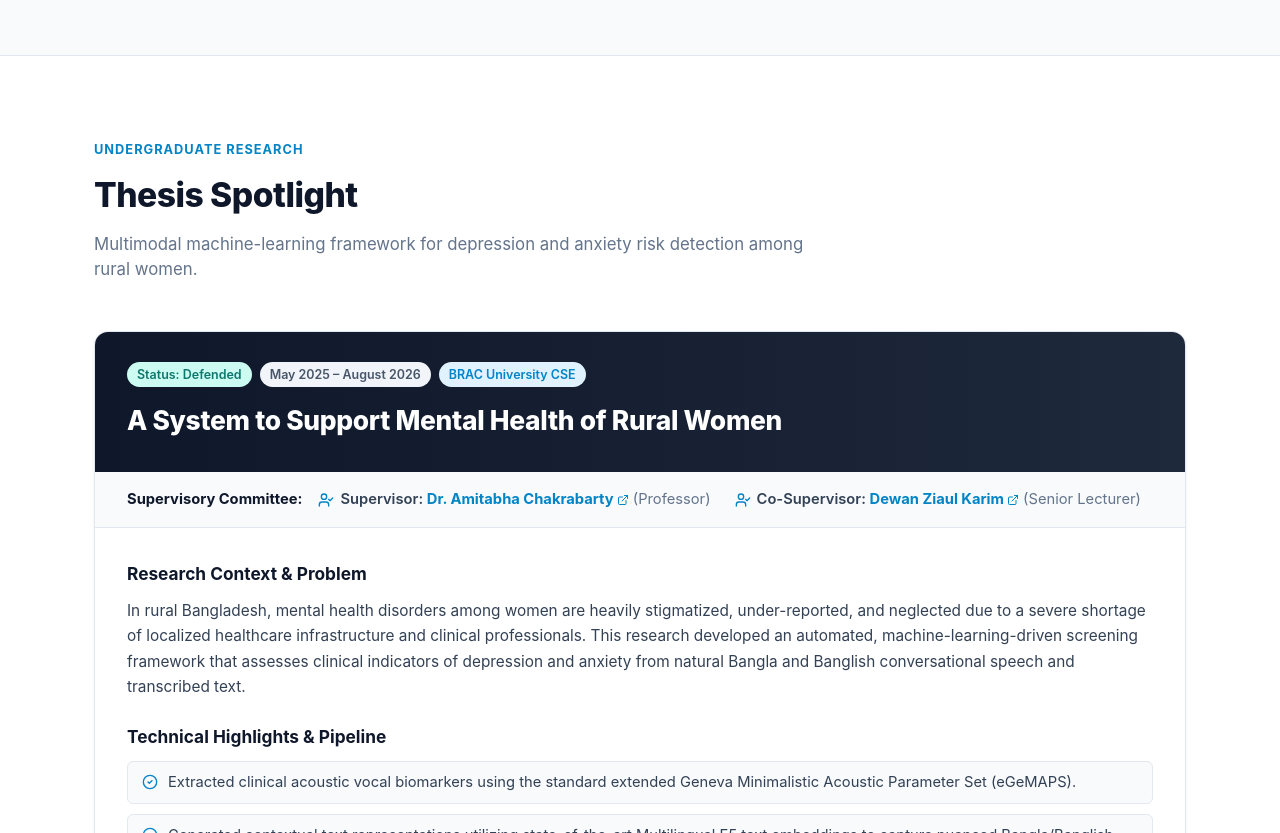
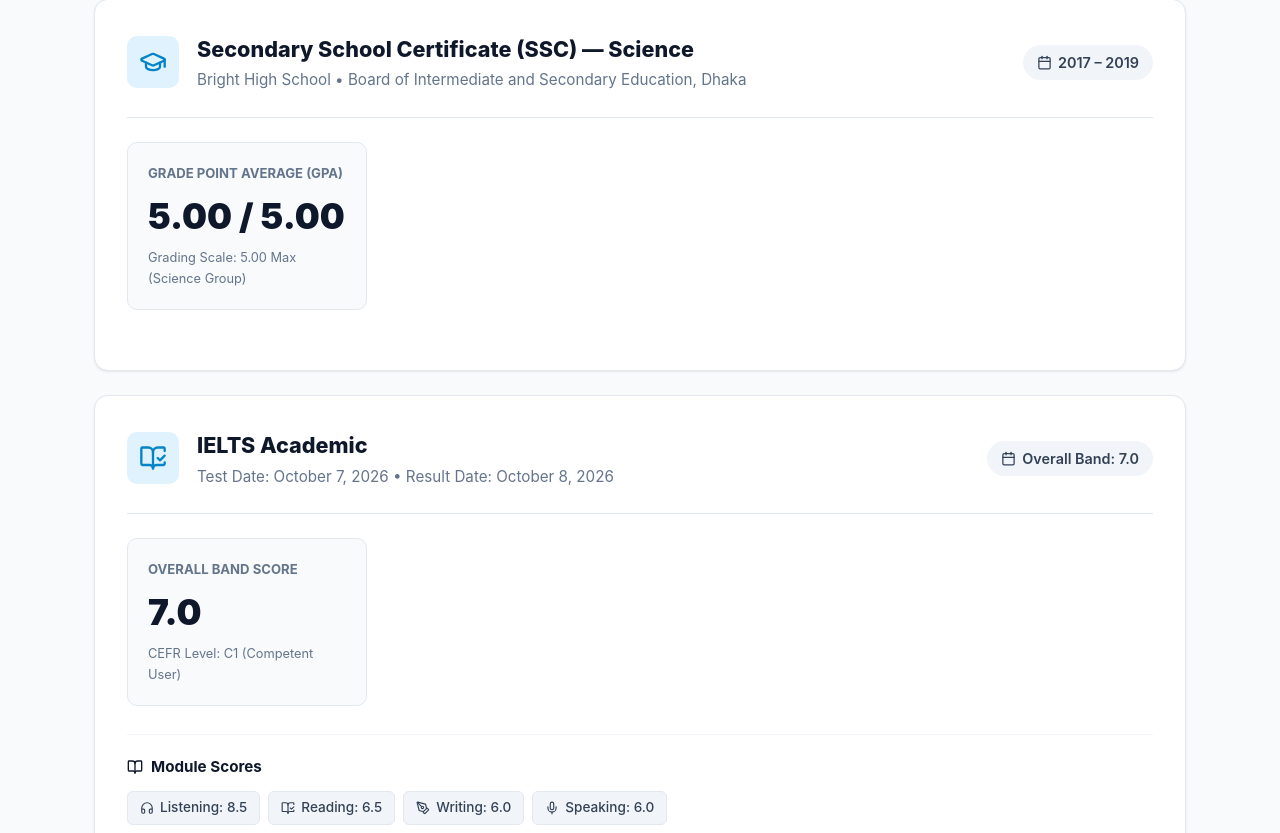
Before and after one commit to RobiulSahib/Robiul_Hassan_Portfolio, a React (Vite) app: page / in a window 1280 px wide. Shown: the part 2967-3800 px from the top of the page. Built offline with nearby package versions, Linux system fonts and the light colour scheme.

Commit message:
feat(ui): render SSC education and IELTS band score cards in Education section

```diff
--- a/src/components/Education.jsx
+++ b/src/components/Education.jsx
@@ -1,5 +1,5 @@
 import React from 'react';
-import { Award, BookOpen, Calendar, GraduationCap, MapPin } from 'lucide-react';
+import { Award, BookOpen, Calendar, GraduationCap, Headphones, BookOpenCheck, Mic, PenTool, MapPin } from 'lucide-react';
 import { profileData } from '../data/profile';
 
 export default function Education() {
@@ -100,6 +100,89 @@ export default function Education() {
           </div>
         )}
 
+        {/* Secondary School Certificate (SSC) */}
+        {profileData.sscEducation && (
+          <div className="education-card" style={{ marginTop: '24px' }}>
+            <div className="edu-header">
+              <div className="edu-icon-box">
+                <GraduationCap size={28} />
+              </div>
+              <div className="edu-titles">
+                <h3 className="edu-degree">{profileData.sscEducation.degree}</h3>
+                <p className="edu-inst">
+                  {profileData.sscEducation.institution} • {profileData.sscEducation.board}
+                </p>
+              </div>
+              <div className="edu-dates">
+                <Calendar size={15} />
+                <span>{profileData.sscEducation.period}</span>
+              </div>
+            </div>
+
+            <div className="edu-body">
+              <div className="edu-metrics-row">
+                <div className="edu-cgpa-box">
+                  <span className="edu-cgpa-label">Grade Point Average (GPA)</span>
+                  <span className="edu-cgpa-val">{profileData.sscEducation.gpa}</span>
+                  <span className="edu-cgpa-scale">Grading Scale: 5.00 Max (Science Group)</span>
+                </div>
+              </div>
+            </div>
+          </div>
+        )}
+
+        {/* IELTS Academic Test Score */}
+        {profileData.ielts && (
+          <div className="education-card" style={{ marginTop: '24px' }}>
+            <div className="edu-header">
+              <div className="edu-icon-box">
+                <BookOpenCheck size={28} />
+              </div>
+              <div className="edu-titles">
+                <h3 className="edu-degree">{profileData.ielts.testName}</h3>
+                <p className="edu-inst">
+                  Test Date: {profileData.ielts.testDate} • Result Date: {profileData.ielts.resultDate}
+                </p>
+              </div>
+              <div className="edu-dates">
+                <Calendar size={15} />
+                <span>Overall Band: {profileData.ielts.overallBand}</span>
+              </div>
+            </div>
+
+            <div className="edu-body">
+              <div className="edu-metrics-row">
+                <div className="edu-cgpa-box">
+                  <span className="edu-cgpa-label">Overall Band Score</span>
+                  <span className="edu-cgpa-val">{profileData.ielts.overallBand}</span>
+                  <span className="edu-cgpa-scale">CEFR Level: C1 (Competent User)</span>
+                </div>
+              </div>
+
+              <div className="coursework-section">
+                <h4 className="coursework-title">
+                  <BookOpen size={16} />
+                  Module Scores
+                </h4>
+                <div className="coursework-grid">
+                  <span className="course-chip" style={{ display: 'flex', alignItems: 'center', gap: '6px' }}>
+                    <Headphones size={14} /> Listening: {profileData.ielts.scores.listening}
+                  </span>
+                  <span className="course-chip" style={{ display: 'flex', alignItems: 'center', gap: '6px' }}>
+                    <BookOpenCheck size={14} /> Reading: {profileData.ielts.scores.reading}
+                  </span>
+                  <span className="course-chip" style={{ display: 'flex', alignItems: 'center', gap: '6px' }}>
+                    <PenTool size={14} /> Writing: {profileData.ielts.scores.writing}
+                  </span>
+                  <span className="course-chip" style={{ display: 'flex', alignItems: 'center', gap: '6px' }}>
+                    <Mic size={14} /> Speaking: {profileData.ielts.scores.speaking}
+                  </span>
+                </div>
+              </div>
+            </div>
+          </div>
+        )}
+
       </div>
     </section>
   );
```
